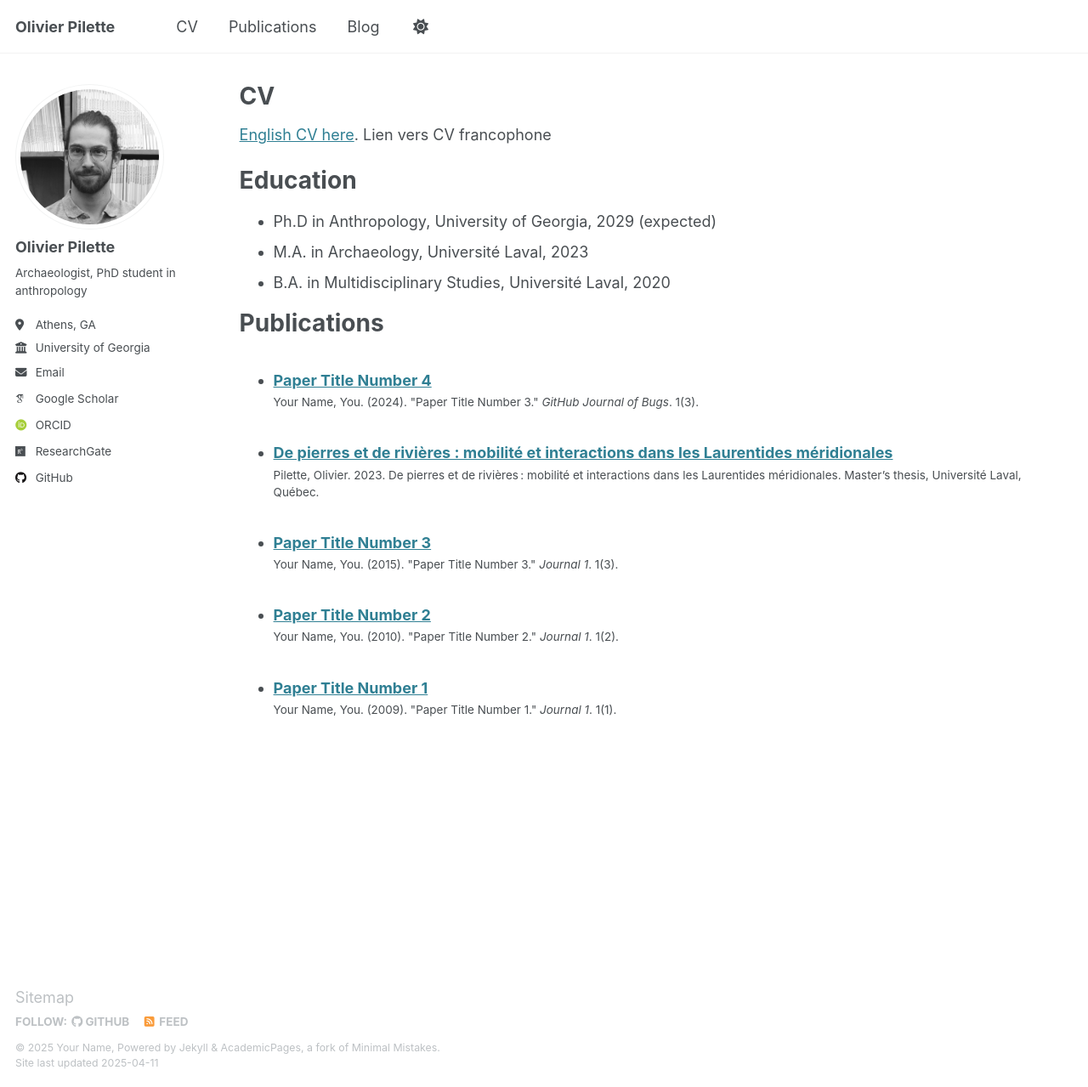
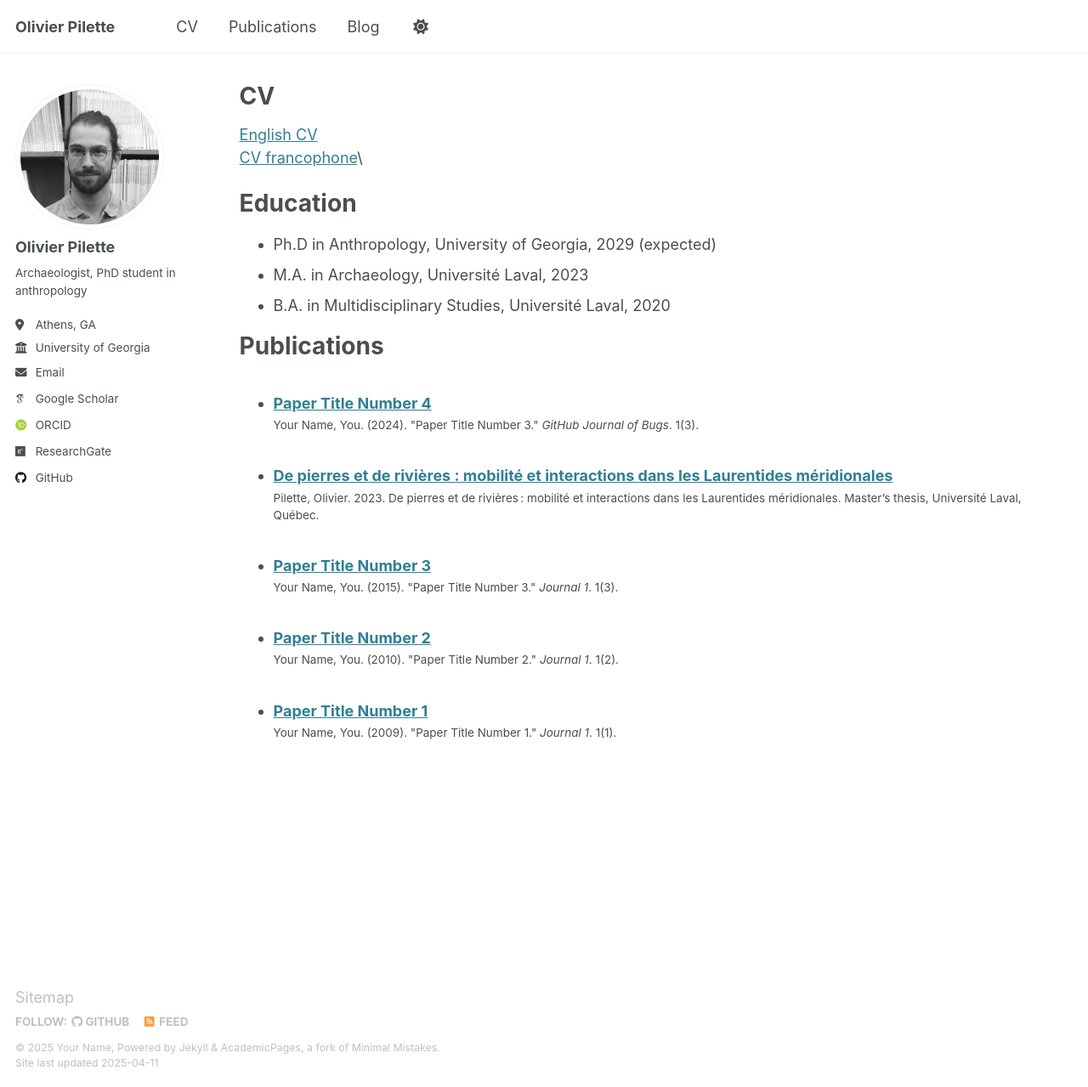
Before and after one commit to opilette/opilette.github.io, a Jekyll site: the page built from _pages/cv.md, in a window 1280 px wide and 1279 px high. Shown: the whole window at 85% size. Built offline with Jekyll 4.4.1, drawn with Linux system fonts in a browser that asks for light colours; some web fonts are replaced.

Commit message:
Update cv.md

```diff
--- a/_pages/cv.md
+++ b/_pages/cv.md
@@ -9,8 +9,8 @@ redirect_from:
 
 {% include base_path %}
 
-[English CV here](/files/PILETTE_Olivier_CV_2025-04-11_eng.pdf).
-Lien vers CV francophone
+[English CV ](/files/PILETTE_Olivier_CV_2025-04-11_eng.pdf)\
+[CV francophone](/files/PILETTE_Olivier_CV_2025-04-11_fr.pdf)\
 
 Education
 ======
```
